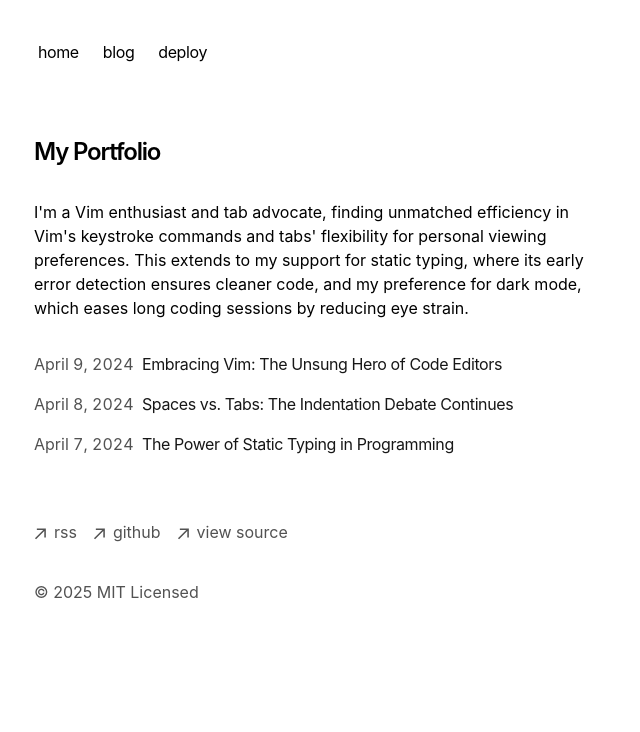
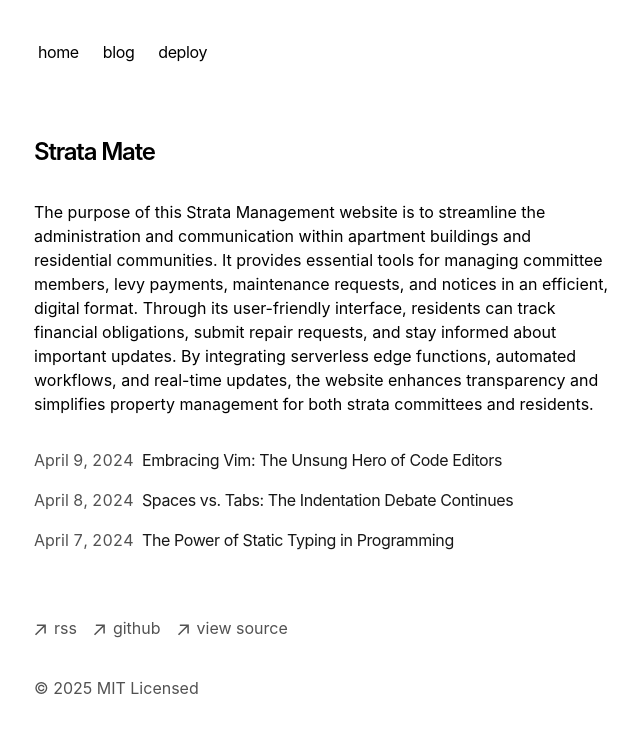
Before and after one commit to adityap2007/Stratamate, a Next.js app: page / in a window 1280 px wide. Shown: the top 732 px of the page, without its empty margins (318-958 px from the left). Built offline with nearby package versions, Linux system fonts and the light colour scheme.

Commit message:
Update page.tsx

```diff
--- a/app/page.tsx
+++ b/app/page.tsx
@@ -4,14 +4,15 @@ export default function Page() {
   return (
     <section>
       <h1 className="mb-8 text-2xl font-semibold tracking-tighter">
-        My Portfolio
+        Strata Mate
       </h1>
       <p className="mb-4">
-        {`I'm a Vim enthusiast and tab advocate, finding unmatched efficiency in
-        Vim's keystroke commands and tabs' flexibility for personal viewing
-        preferences. This extends to my support for static typing, where its
-        early error detection ensures cleaner code, and my preference for dark
-        mode, which eases long coding sessions by reducing eye strain.`}
+        {`The purpose of this Strata Management website is to streamline the administration and
+        communication within apartment buildings and residential communities. It provides essential tools for
+        managing committee members, levy payments, maintenance requests, and notices in an efficient, digital format.
+        Through its user-friendly interface, residents can track financial obligations, submit repair requests, and stay informed
+        about important updates. By integrating serverless edge functions, automated workflows, and real-time updates, the website
+        enhances transparency and simplifies property management for both strata committees and residents.`}
       </p>
       <div className="my-8">
         <BlogPosts />
```
